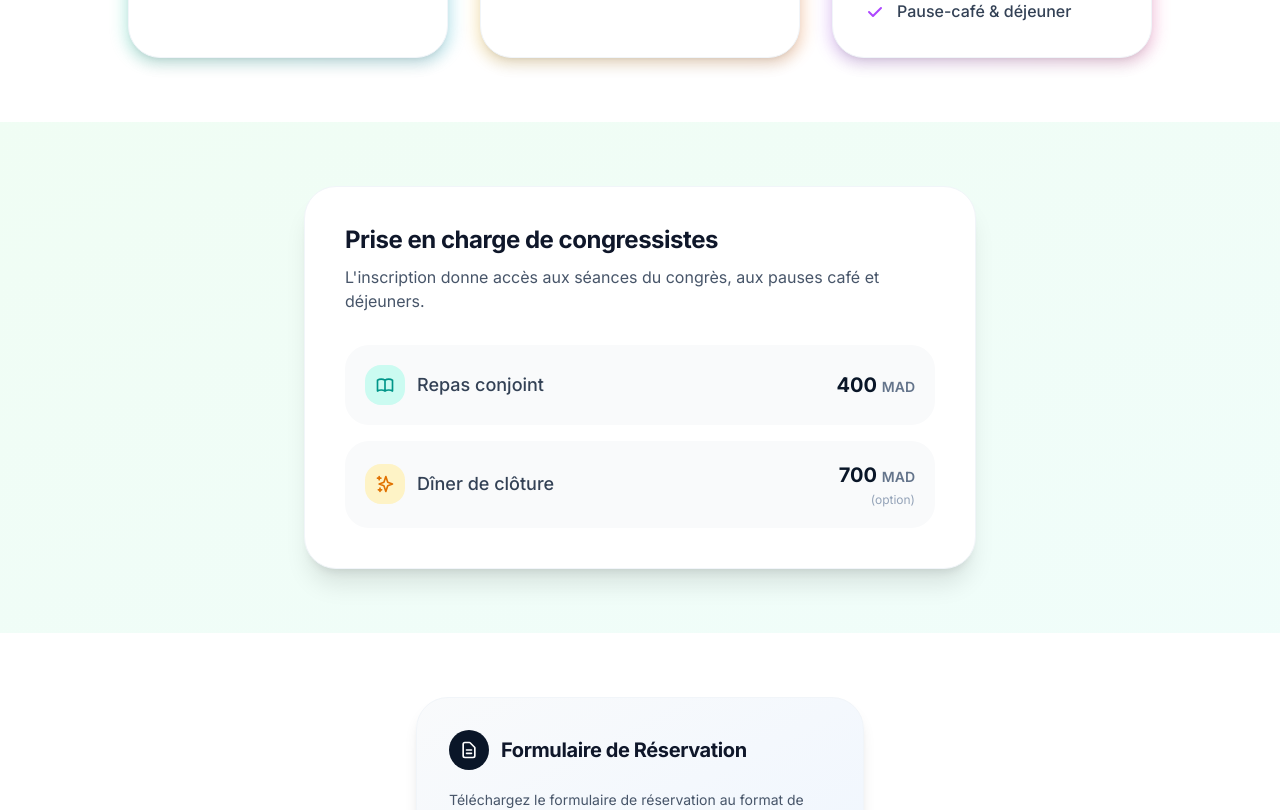
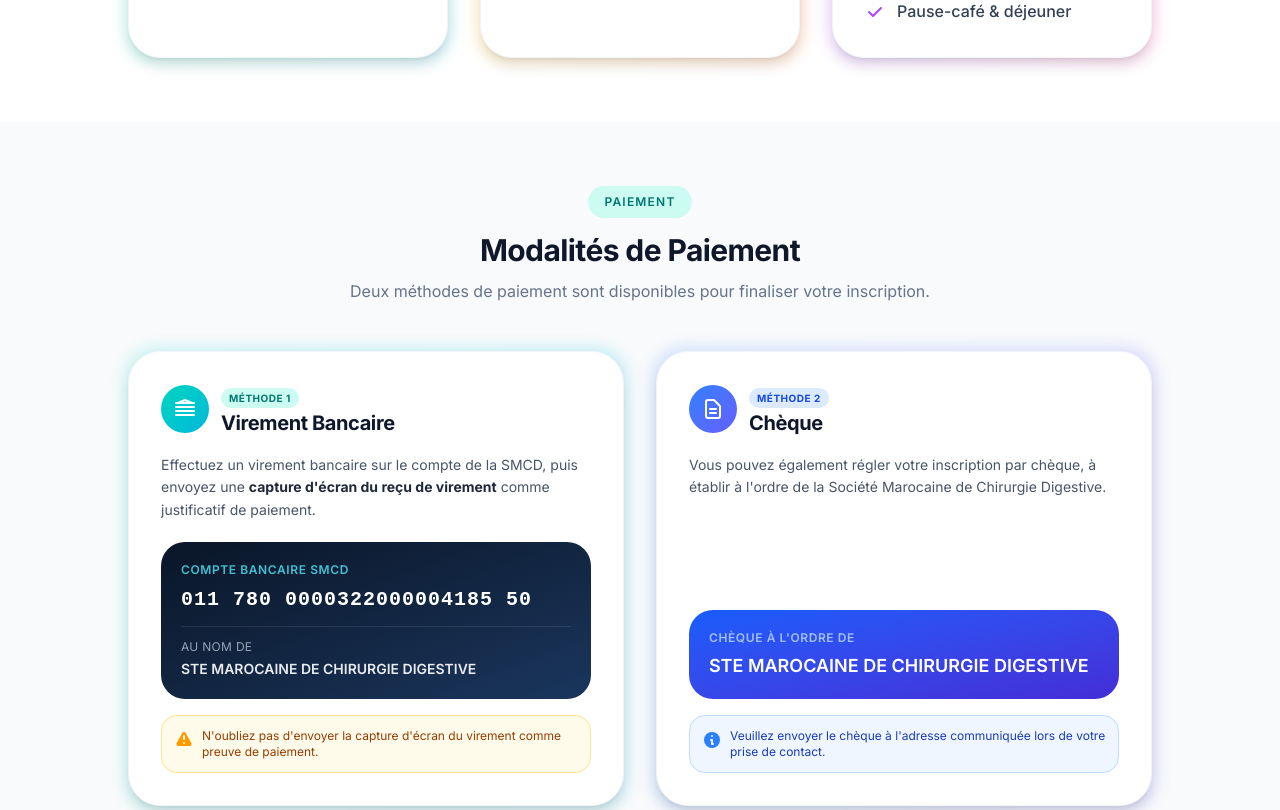
Before and after one commit to OmarElbakouri/Smcd, a Next.js app in the folder smcd-frontend/: page /inscription in a window 1280 px wide. Shown: the part 2200-3010 px from the top of the page. Built offline with nearby package versions, Linux system fonts and the light colour scheme; no server answers; what @ant-design/nextjs-registry would draw is missing.

Commit message:
feat: add payment methods section (virement bancaire + chèque) to inscription page

```diff
--- a/smcd-frontend/app/inscription/page.tsx
+++ b/smcd-frontend/app/inscription/page.tsx
@@ -498,6 +498,112 @@
                 </section>
 
                 {/* ============================================
+                    MODALITÉS DE PAIEMENT
+                    ============================================ */}
+                <section className="py-12 md:py-16 bg-gray-50">
+                    <div className="container mx-auto px-4">
+                        <div className="max-w-5xl mx-auto">
+                            <div className="text-center mb-10 md:mb-12">
+                                <span className="inline-block px-4 py-2 mb-4 text-xs font-semibold uppercase tracking-widest text-teal-700 bg-teal-100 rounded-full">
+                                    Paiement
+                                </span>
+                                <h2 className="text-2xl md:text-3xl font-bold text-gray-900">
+                                    Modalités de Paiement
+                                </h2>
+                                <p className="text-gray-500 mt-3 max-w-2xl mx-auto text-sm md:text-base">
+                                    Deux méthodes de paiement sont disponibles pour finaliser votre inscription.
+                                </p>
+                            </div>
+
+                            <div className="grid grid-cols-1 md:grid-cols-2 gap-6 md:gap-8">
+                                {/* MÉTHODE 1 — Virement Bancaire */}
+                                <div className="relative group">
+                                    <div className="absolute -inset-1 bg-gradient-to-r from-teal-400 to-cyan-500 rounded-2xl opacity-20 blur group-hover:opacity-40 transition-opacity duration-300" />
+                                    <div className="relative bg-white rounded-2xl p-6 md:p-8 shadow-lg border border-gray-100 h-full flex flex-col">
+                                        <div className="flex items-center gap-3 mb-5">
+                                            <div className="w-11 h-11 md:w-12 md:h-12 rounded-xl bg-gradient-to-br from-teal-400 to-cyan-500 flex items-center justify-center flex-shrink-0">
+                                                <svg className="w-6 h-6 text-white" fill="none" stroke="currentColor" viewBox="0 0 24 24">
+                                                    <path strokeLinecap="round" strokeLinejoin="round" strokeWidth={2} d="M3 10h18M3 6h18M3 14h18M3 18h18" />
+                                                    <path strokeLinecap="round" strokeLinejoin="round" strokeWidth={2} d="M5 6l7-3 7 3" />
+                                                </svg>
+                                            </div>
+                                            <div>
+                                                <span className="inline-block px-2 py-0.5 text-[10px] font-bold uppercase tracking-wider text-teal-700 bg-teal-100 rounded-full mb-1">Méthode 1</span>
+                                                <h3 className="text-lg md:text-xl font-bold text-gray-900">Virement Bancaire</h3>
+                                            </div>
+                                        </div>
+
+                                        <p className="text-gray-600 text-sm mb-5 leading-relaxed">
+                                            Effectuez un virement bancaire sur le compte de la SMCD, puis envoyez une <strong className="text-gray-800">capture d&apos;écran du reçu de virement</strong> comme justificatif de paiement.
+                                        </p>
+
+                                        <div className="bg-gradient-to-br from-[#0a1628] to-[#1a365d] rounded-xl p-5 mt-auto">
+                                            <p className="text-xs text-cyan-300/80 uppercase tracking-wider font-semibold mb-2">Compte bancaire SMCD</p>
+                                            <p className="text-white font-mono text-lg md:text-xl font-bold tracking-wider mb-3">
+                                                011 780 0000322000004185 50
+                                            </p>
+                                            <div className="border-t border-white/10 pt-3">
+                                                <p className="text-xs text-gray-400 uppercase tracking-wide mb-1">Au nom de</p>
+                                                <p className="text-white/90 font-semibold text-sm">
+                                                    STE MAROCAINE DE CHIRURGIE DIGESTIVE
+                                                </p>
+                                            </div>
+                                        </div>
+
+                                        <div className="flex items-start gap-2 mt-4 p-3 bg-amber-50 rounded-lg border border-amber-200">
+                                            <svg className="w-5 h-5 text-amber-500 flex-shrink-0 mt-0.5" fill="currentColor" viewBox="0 0 20 20">
+                                                <path fillRule="evenodd" d="M8.257 3.099c.765-1.36 2.722-1.36 3.486 0l5.58 9.92c.75 1.334-.213 2.98-1.742 2.98H4.42c-1.53 0-2.493-1.646-1.743-2.98l5.58-9.92zM11 13a1 1 0 11-2 0 1 1 0 012 0zm-1-8a1 1 0 00-1 1v3a1 1 0 002 0V6a1 1 0 00-1-1z" clipRule="evenodd" />
+                                            </svg>
+                                            <p className="text-xs text-amber-800">
+                                                N&apos;oubliez pas d&apos;envoyer la capture d&apos;écran du virement comme preuve de paiement.
+                                            </p>
+                                        </div>
+                                    </div>
+                                </div>
+
+                                {/* MÉTHODE 2 — Chèque */}
+                                <div className="relative group">
+                                    <div className="absolute -inset-1 bg-gradient-to-r from-blue-500 to-indigo-500 rounded-2xl opacity-20 blur group-hover:opacity-40 transition-opacity duration-300" />
+                                    <div className="relative bg-white rounded-2xl p-6 md:p-8 shadow-lg border border-gray-100 h-full flex flex-col">
+                                        <div className="flex items-center gap-3 mb-5">
+                                            <div className="w-11 h-11 md:w-12 md:h-12 rounded-xl bg-gradient-to-br from-blue-500 to-indigo-500 flex items-center justify-center flex-shrink-0">
+                                                <svg className="w-6 h-6 text-white" fill="none" stroke="currentColor" viewBox="0 0 24 24">
+                                                    <path strokeLinecap="round" strokeLinejoin="round" strokeWidth={2} d="M9 12h6m-6 4h6m2 5H7a2 2 0 01-2-2V5a2 2 0 012-2h5.586a1 1 0 01.707.293l5.414 5.414a1 1 0 01.293.707V19a2 2 0 01-2 2z" />
+                                                </svg>
+                                            </div>
+                                            <div>
+                                                <span className="inline-block px-2 py-0.5 text-[10px] font-bold uppercase tracking-wider text-blue-700 bg-blue-100 rounded-full mb-1">Méthode 2</span>
+                                                <h3 className="text-lg md:text-xl font-bold text-gray-900">Chèque</h3>
+                                            </div>
+                                        </div>
+
+                                        <p className="text-gray-600 text-sm mb-5 leading-relaxed">
+                                            Vous pouvez également régler votre inscription par chèque, à établir à l&apos;ordre de la Société Marocaine de Chirurgie Digestive.
+                                        </p>
+
+                                        <div className="bg-gradient-to-br from-blue-600 to-indigo-700 rounded-xl p-5 mt-auto">
+                                            <p className="text-xs text-blue-200/80 uppercase tracking-wider font-semibold mb-2">Chèque à l&apos;ordre de</p>
+                                            <p className="text-white font-semibold text-base md:text-lg leading-snug">
+                                                STE MAROCAINE DE CHIRURGIE DIGESTIVE
+                                            </p>
+                                        </div>
+
+                                        <div className="flex items-start gap-2 mt-4 p-3 bg-blue-50 rounded-lg border border-blue-200">
+                                            <svg className="w-5 h-5 text-blue-500 flex-shrink-0 mt-0.5" fill="currentColor" viewBox="0 0 20 20">
+                                                <path fillRule="evenodd" d="M18 10a8 8 0 11-16 0 8 8 0 0116 0zm-7-4a1 1 0 11-2 0 1 1 0 012 0zM9 9a1 1 0 000 2v3a1 1 0 001 1h1a1 1 0 100-2v-3a1 1 0 00-1-1H9z" clipRule="evenodd" />
+                                            </svg>
+                                            <p className="text-xs text-blue-800">
+                                                Veuillez envoyer le chèque à l&apos;adresse communiquée lors de votre prise de contact.
+                                            </p>
+                                        </div>
+                                    </div>
+                                </div>
+                            </div>
+                        </div>
+                    </div>
+                </section>
+
+                {/* ============================================
                     PRISE EN CHARGE DE CONGRESSISTES
                     ============================================ */}
                 <section className="py-12 md:py-16 bg-gradient-to-br from-green-50 to-teal-50">
--- a/smcd-frontend/package.json
+++ b/smcd-frontend/package.json
@@ -15,7 +15,7 @@
     "@types/file-saver": "^2.0.7",
     "antd": "^6.2.0",
     "axios": "^1.13.2",
-    "docx": "^9.5.3",
+    "docx": "^9.6.0",
     "file-saver": "^2.0.5",
     "js-cookie": "^3.0.5",
     "jspdf": "^4.2.0",
```
Also changed, not shown: 1 other file (tests, documents, lock files or other folders).
